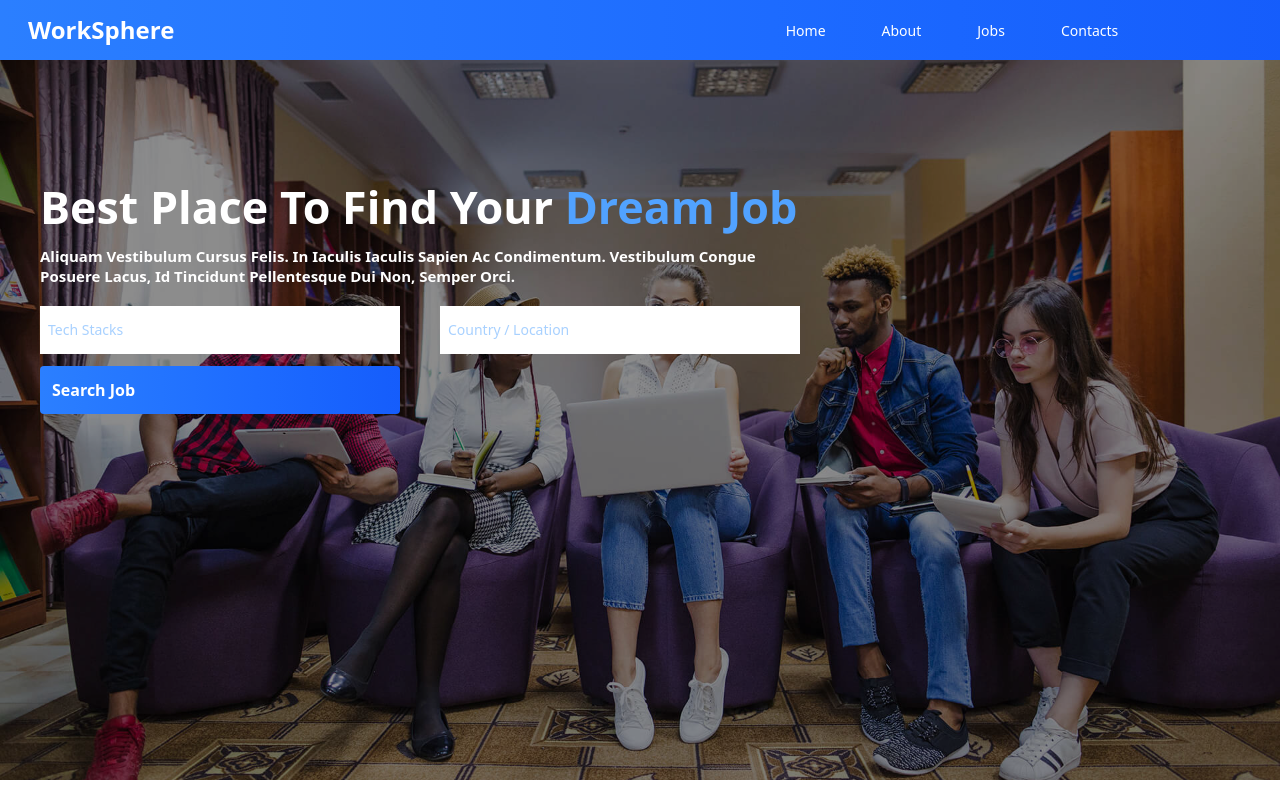
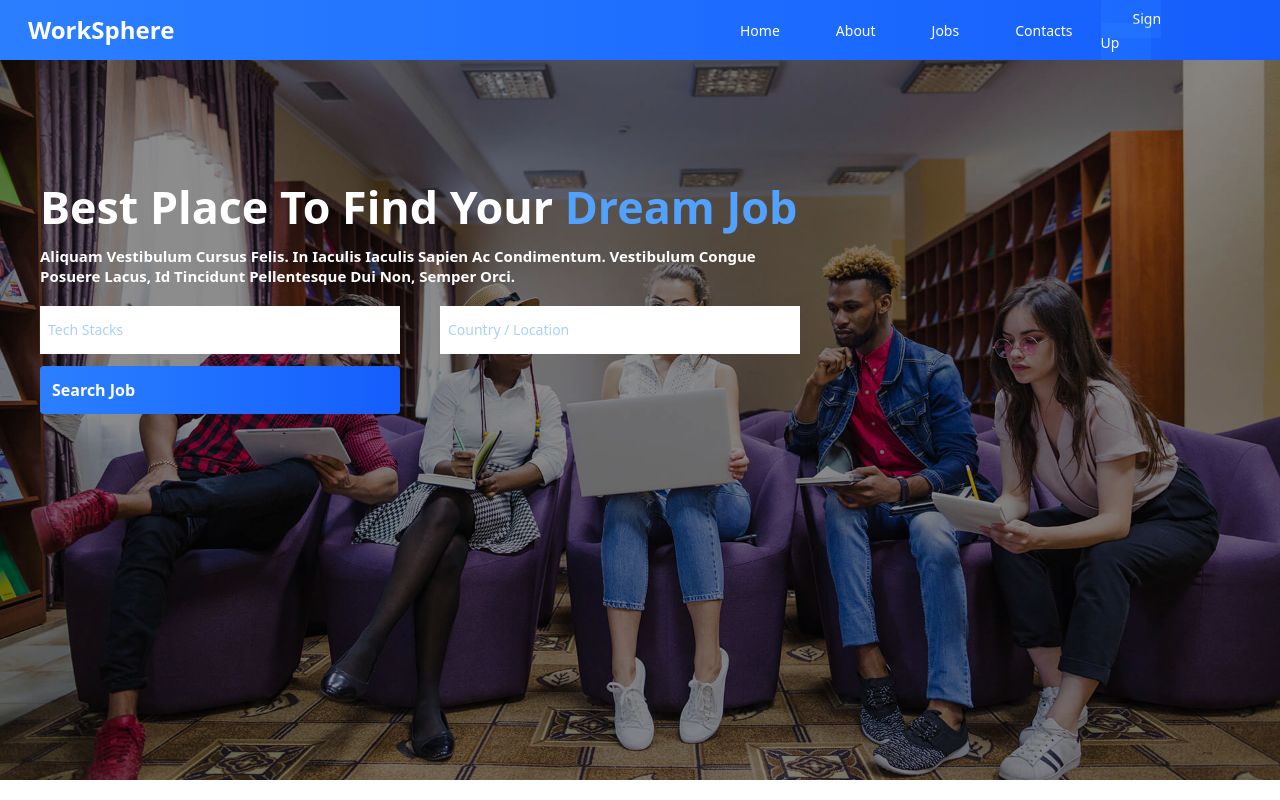
Before and after one commit to webfyredev/WorkSphere, a React (Vite) app: page / in a window 1280 px wide. Shown: the top 800 px of the page. Built offline with nearby package versions, Linux system fonts and the light colour scheme.

Commit message:
Progress

```diff
--- a/src/components/NavBar.jsx
+++ b/src/components/NavBar.jsx
@@ -7,19 +7,22 @@ export default function NavBar(){
             <div>
                 <h3 className="text-2xl font-semibold text-white cursor-pointer">WorkSphere</h3>
             </div>
-            <div className='w-120 h-full flex flex-row justify-evenly items-center mr-15 overflow-hidden'>
+            <div className='w-125 h-full flex flex-row justify-evenly items-center mr-10 overflow-hidden'>
                 <ul className='flex justify-evenly items-center'>
                     <li>
-                        <Link to="/" className='px-7 py-3 text-sm text-white text-bold hover:bg-blue-600 hover:rounded-sm'>Home</Link>
+                        <Link to="/" className='px-7 py-2.5 text-sm text-white text-bold hover:bg-blue-600 hover:rounded-sm'>Home</Link>
                     </li>
                     <li>
-                        <Link to="/about" className='px-7 py-3 text-sm text-white text-bold hover:bg-blue-600 hover:rounded-sm'>About</Link>
+                        <Link to="/about" className='px-7 py-2.5 text-sm text-white text-bold hover:bg-blue-600 hover:rounded-sm'>About</Link>
                     </li>
                     <li>
-                        <Link to="/jobs" className='px-7 py-3 text-sm text-white text-bold hover:bg-blue-600 hover:rounded-sm'>Jobs</Link>
+                        <Link to="/jobs" className='px-7 py-2.5 text-sm text-white text-bold hover:bg-blue-600 hover:rounded-sm'>Jobs</Link>
                     </li>
                     <li>
-                        <Link to="/contacts" className='px-7 py-3 text-sm text-white text-bold hover:bg-blue-600 hover:rounded-sm'>Contacts</Link>
+                        <Link to="/contacts" className='px-7 py-2.5 text-sm text-white text-bold hover:bg-blue-600 hover:rounded-sm'>Contacts</Link>
+                    </li>
+                    <li>
+                        <Link to="/contacts" className='px-8 py-2.5 text-sm text-white text-bold hover:bg-blue-600 hover:rounded-sm bg-blue-500/30 rounded-sm'>Sign Up</Link>
                     </li>
                 </ul>
             </div>
--- a/src/components/companies.jsx
+++ b/src/components/companies.jsx
@@ -14,7 +14,7 @@ export default function Company(){
             <div className=" w-full h-25 flex items-center justify-center">
                 <div className="flex flex-row justify-evenly items-center w-[65%] h-full">
                     {company.map((data) => (
-                        <motion.div {...CardHover} initial={{opacity : 0, x:300}} whileInView={{opacity: 1, x:0}} transition={{duration : 2}} exit={{opacity:0, x:300}}  className="w-30 h-[90%] cursor-pointer flex flex-col justify-evenly items-center rounded-sm shadow-lg">
+                        <motion.div initial={{opacity : 0, x:300}} whileInView={{opacity: 1, x:0}} whileHover={{scale:1.2}} transition={{duration : 2}} exit={{opacity:0, x:300}}  className="w-30 h-[90%] cursor-pointer flex flex-col justify-evenly items-center rounded-sm shadow-lg">
                             <img src={data.logo}  className="w-10 h-10"/>
                             <p className="text-blue-200 font-semibold italic text-sm">{data.name}</p>
                         </motion.div>
--- /dev/null
+++ b/src/components/testimonial.jsx
@@ -0,0 +1,9 @@
+export default function Testimonial(){
+   return(
+        <>
+            <div className="w-full h-100 border-1 border-red-400">
+
+            </div>
+        </>
+   );
+}
--- a/src/data/staffData.js
+++ b/src/data/staffData.js
@@ -9,21 +9,21 @@ const StaffData = [
         img : staff1,
         name: 'Rolly Banms',
         stack : 'Web Developer',
-        skils : ['HTML', 'CSS', 'JAVASCRIPT', 'PHP']
+        skills : ['HTML', 'CSS', 'JAVASCRIPT', 'PHP']
     },
     {
         id: 2,
         img : staff2,
         name : 'Bomsay Cams',
         stack : 'Backend Developer',
-        skills : ['DJANGO', 'NODE JS', 'SQL,']
+        skills : ['DJANGO', 'NODE JS', 'SQL']
     },
     {
         id: 3,
         img : staff3,
         name : 'Bemsin Mancods',
         stack : 'Data Analysis',
-        skills : ['Excel', 'Python', 'Power BI', 'CSV']
+        skills : ['EXCEL', 'PYTHON', 'Power BI', 'CSV']
     },
     {
         id : 4,
@@ -37,7 +37,7 @@ const StaffData = [
         img : staff5,
         name : 'Edward Jones',
         stack : 'Game Developer',
-        skills : ['Kotlin', 'Flutter', 'Dart']
+        skills : ['KOTLIN', 'FLUTTER', 'DART']
     },
 ];
 
--- a/src/pages/home.jsx
+++ b/src/pages/home.jsx
@@ -5,10 +5,11 @@ import video from '../vids/vids.mp4'
 import Job from "../components/jobs";
 import Company from "../components/companies";
 import { motion } from "framer-motion";
-import { ScrollUp, ScrollUpNext, CardHover, scrollLeft, scrollRight} from "../animations/motion";
+import { ScrollUp, ScrollUpNext, CardHover, scrollLeft, scrollRight, CardClicks} from "../animations/motion";
 import { SearchCheckIcon, User, Send, Link, Video, Briefcase, Play} from "lucide-react";
 import Footer from '../components/footer.jsx'
 import StaffData from "../data/staffData";
+import Testimonial from "../components/testimonial.jsx";
 export default function Home(){
     return(
         <>
@@ -156,20 +157,27 @@ export default function Home(){
             <motion.h2 {...ScrollUp} className="text-xl md:text-2xl font-semibold mt-15 mb-2 mt-10 w-full h-10 flex justify-center items-center text-blue-500">Meet Our Expert Staff &amp; Their Tech Stacks</motion.h2>
             <div className="w-full p-4 grid grid-cols-1 sm:grid-cols-2 md:grid-cols-3">
                 {StaffData.map((staff) =>(
-                <div className="w-[90%] flex flex-col shadow-lg rounded-sm items-center cursor-pointer my-5">
+                <motion.div {...scrollLeft} {...CardHover} className="w-[90%] flex flex-col shadow-lg rounded-sm items-center cursor-pointer my-5">
                     <img src={staff.img} className="w-20 h-20 mt-10 mb-5 rounded-full"/>
                     <h3 className="mb-1 text-blue-500 font-semibold">{staff.name}</h3>
                     <p className="text-sm text-gray-400 mb-3">{staff.stack}</p>
-                    {/* <ul className="flex flex-wrap gap-2 mt-3">
-                        {staff.skills.map((skill, i) =>(
-                            <li key={i}>{skill}</li>
-                        ))}
-                    </ul> */}
-                </div>
+                    <div className="w-[80%] sm:w-full md:w-full h-auto md:h-20  mb-5 md:mb-15">
+                        <ul className="w-full grid grid-cols-2 sm:grid-cols-2 md:grid-cols-3 gap-5 p-5 ">
+                            {staff.skills.map((skills, index) =>(
+                                <li key={index} className="rounded-sm text-xs font-semibold flex items-center justify-center md:p-2 p-3 bg-gray-100 text-gray-700 hover:font-bold hover:bg-linear-to-r from-blue-500 to-blue-600 transition-all duration-300 hover:text-white">{skills}</li>
+                            ))}
+                        </ul>
+                    </div>
+                    <motion.button {...CardHover} {...CardClicks} className="w-[95%] h-12 bg-linear-to-r from-blue-500 to-blue-600 mb-2 rounded-sm cursor-pointer text-white font-semibold flex items-center justify-center"> <Link  className="w-4 h-4 mt-1"/>Connect</motion.button>
+                </motion.div>
                 ))}
 
             </div>
+            <div className='w-full h-10 flex items-center justify-center mb-5'>
+                <motion.button {...CardHover} {...CardClicks} className="w-40 h-full flex justify-center items-center font-semibold text-sm text-white cursor-pointer rounded-sm bg-linear-to-r from-blue-500 to-blue-600">View More Staffs</motion.button>
             </div>
+            </div>
+            <Testimonial />
             <Footer />
         </>
     );
```
